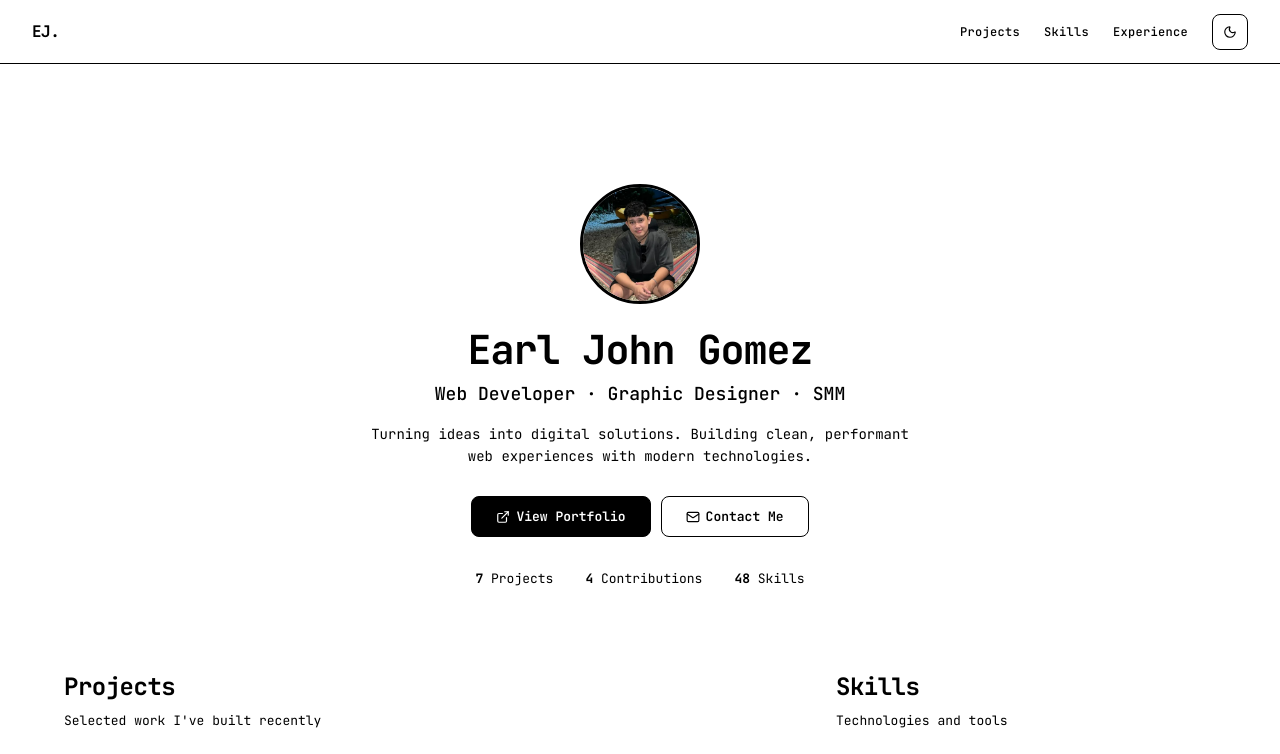
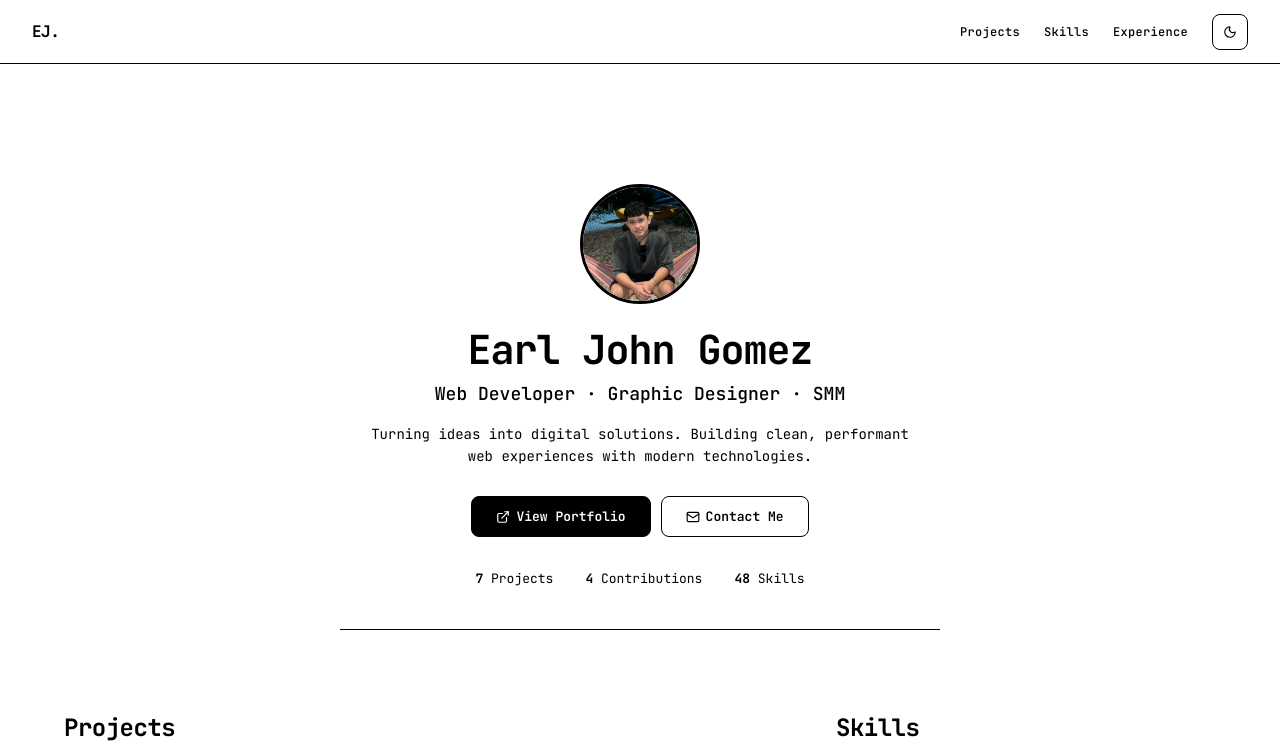
Before and after one commit to unknownun0/earljohnportfolio, a Next.js app: page / in a window 1280 px wide. Shown: the top 754 px of the page. Built offline with nearby package versions, Linux system fonts and the light colour scheme.

Commit message:
add horizontal line after hero stats

```diff
--- a/src/components/ProfessionalLayout.tsx
+++ b/src/components/ProfessionalLayout.tsx
@@ -71,6 +71,7 @@ export default function ProfessionalLayout() {
             <span><strong style={{ color: "var(--p-text)" }}>{stats.exp}</strong> Contributions</span>
             <span><strong style={{ color: "var(--p-text)" }}>{stats.skills}</strong> Skills</span>
           </div>
+          <hr style={{ margin: "40px auto 0", maxWidth: 600, border: "none", borderTop: "1px solid var(--p-border)" }} />
         </section>
 
         {/* Two-column layout */}
```
